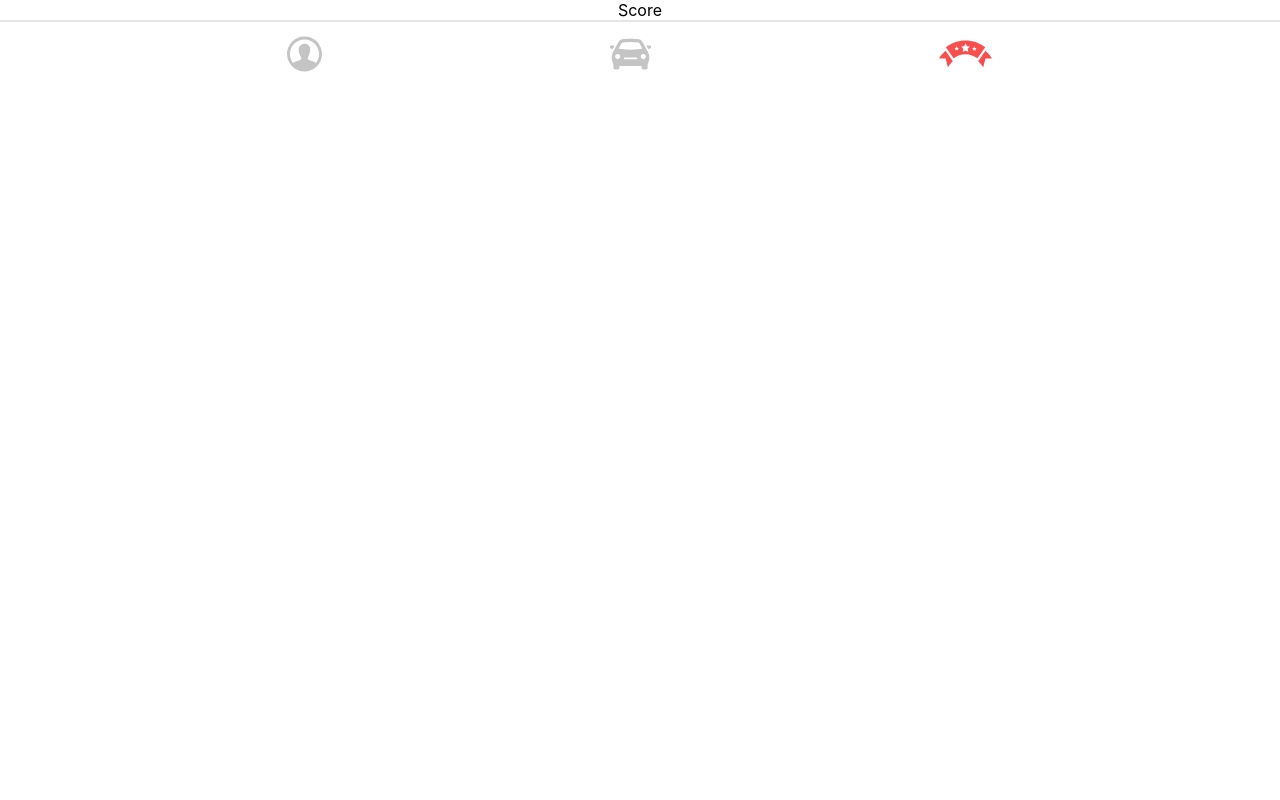
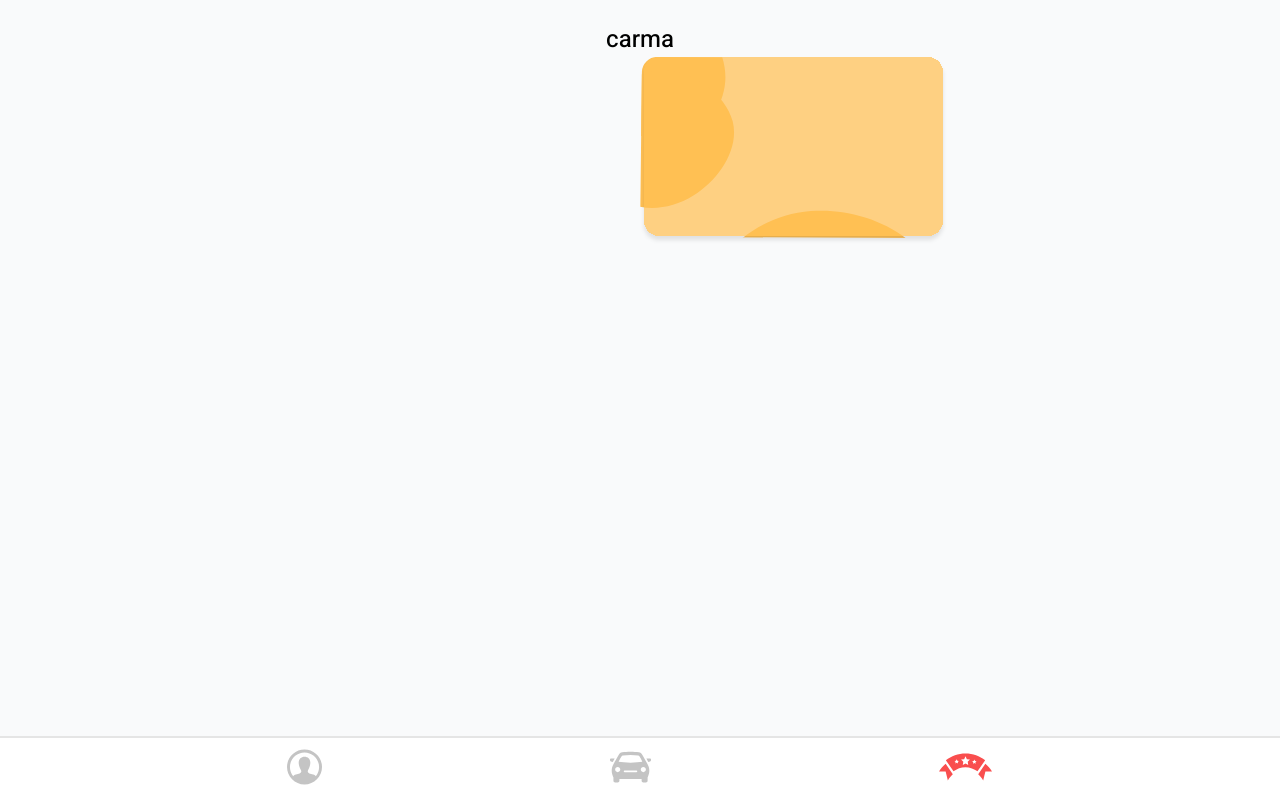
Before and after one commit to michaelhtleung/Carma, a React (Create React App) app in the folder web/: page /app/score in a window 1280 px wide. Built offline with nearby package versions, Linux system fonts and the light colour scheme.

Commit message:
start score page

```diff
--- a/web/src/components/Main.js
+++ b/web/src/components/Main.js
@@ -1,6 +1,7 @@
 import { Route, Switch, useRouteMatch } from 'react-router-dom';
 import Navbar from './Navbar';
 import Profile from './Profile';
+import Score from './Score';
 import TestLayout from './TestLayout';
 
 const Main = () => {
@@ -12,7 +13,7 @@ const Main = () => {
           <Profile/>
         </Route>
         <Route path={`${url}/score`}>
-          Score
+          <Score/>
         </Route>
         <Route>
           <TestLayout/>
--- a/web/src/components/Score.js
+++ b/web/src/components/Score.js
@@ -0,0 +1,53 @@
+import styled from "styled-components";
+import Container from "./Container"
+import Header from "./Header";
+
+const Svg = styled.svg`
+  position: absolute;
+`;
+
+const Score = () => {
+  return (
+    <Container style={{backgroundColor: "#F9FAFB"}}>
+      <Header>carma</Header>
+      <div>
+        <Svg width="302" height="181" viewBox="0 0 302 181" fill="none" xmlns="http://www.w3.org/2000/svg">
+          <g clip-path="url(#clip0)">
+          <g clip-path="url(#clip1)">
+          <path d="M246.71 355.788C205.211 381.242 145.493 366.234 108.175 337.113C70.9119 308.162 56.0479 265.097 68.7178 227.585C81.3878 190.074 121.592 158.114 170.794 154.103C219.997 150.091 277.837 174.146 294.908 219.107C312.034 264.237 288.391 330.274 246.71 355.788Z" fill="#FFC054"/>
+          </g>
+          <path d="M56.6297 -39.9795C73.5377 -23.3908 87.2235 0.286575 85.2091 25.0703C83.1947 49.8541 65.3622 75.7447 43.1417 82.7691C21.0397 89.6752 -5.44956 77.5973 -29.2193 64.4497C-52.8711 51.3018 -73.8027 36.9662 -81.0138 16.3383C-88.3423 -4.40731 -81.9497 -31.5633 -66.1713 -48.0088C-50.3936 -64.3362 -25.2302 -69.9531 -2.70135 -68.0111C19.8275 -66.0692 39.7217 -56.5683 56.6297 -39.9795Z" fill="#FFC054"/>
+          <path d="M92.6889 64.3689C99.6974 92.1416 78.5444 122.896 53.3824 138.594C28.3339 154.291 -0.723648 154.932 -20.8552 141.148C-40.9867 127.365 -52.1923 99.1576 -44.6712 70.8973C-37.1501 42.6369 -10.9035 14.5467 19.7475 13.0088C50.512 11.4706 85.681 36.4846 92.6889 64.3689Z" fill="#FFC054"/>
+          </g>
+          <defs>
+          <clipPath id="clip0">
+          <rect width="179.949" height="298.996" rx="15" transform="matrix(-0.0114869 0.999934 -0.999994 -0.00355478 301.061 1.0629)" fill="white"/>
+          </clipPath>
+          <clipPath id="clip1">
+          <rect width="372.068" height="458.096" fill="white" transform="matrix(0.305757 0.949604 -0.952172 0.313262 323.637 81.4651)"/>
+          </clipPath>
+          </defs>
+        </Svg>
+        <Svg width="307" height="187" viewBox="0 0 307 187" fill="none" xmlns="http://www.w3.org/2000/svg">
+          <g filter="url(#filter0_d)">
+          <rect x="4" width="299" height="179" rx="15" fill="#FFC054" fill-opacity="0.72" shape-rendering="crispEdges"/>
+          </g>
+          <defs>
+          <filter id="filter0_d" x="0" y="0" width="307" height="187" filterUnits="userSpaceOnUse" color-interpolation-filters="sRGB">
+          <feFlood flood-opacity="0" result="BackgroundImageFix"/>
+          <feColorMatrix in="SourceAlpha" type="matrix" values="0 0 0 0 0 0 0 0 0 0 0 0 0 0 0 0 0 0 127 0" result="hardAlpha"/>
+          <feOffset dy="4"/>
+          <feGaussianBlur stdDeviation="2"/>
+          <feComposite in2="hardAlpha" operator="out"/>
+          <feColorMatrix type="matrix" values="0 0 0 0 0 0 0 0 0 0 0 0 0 0 0 0 0 0 0.1 0"/>
+          <feBlend mode="normal" in2="BackgroundImageFix" result="effect1_dropShadow"/>
+          <feBlend mode="normal" in="SourceGraphic" in2="effect1_dropShadow" result="shape"/>
+          </filter>
+          </defs>
+        </Svg>
+      </div>
+    </Container>
+  );
+}
+
+export default Score;
```
